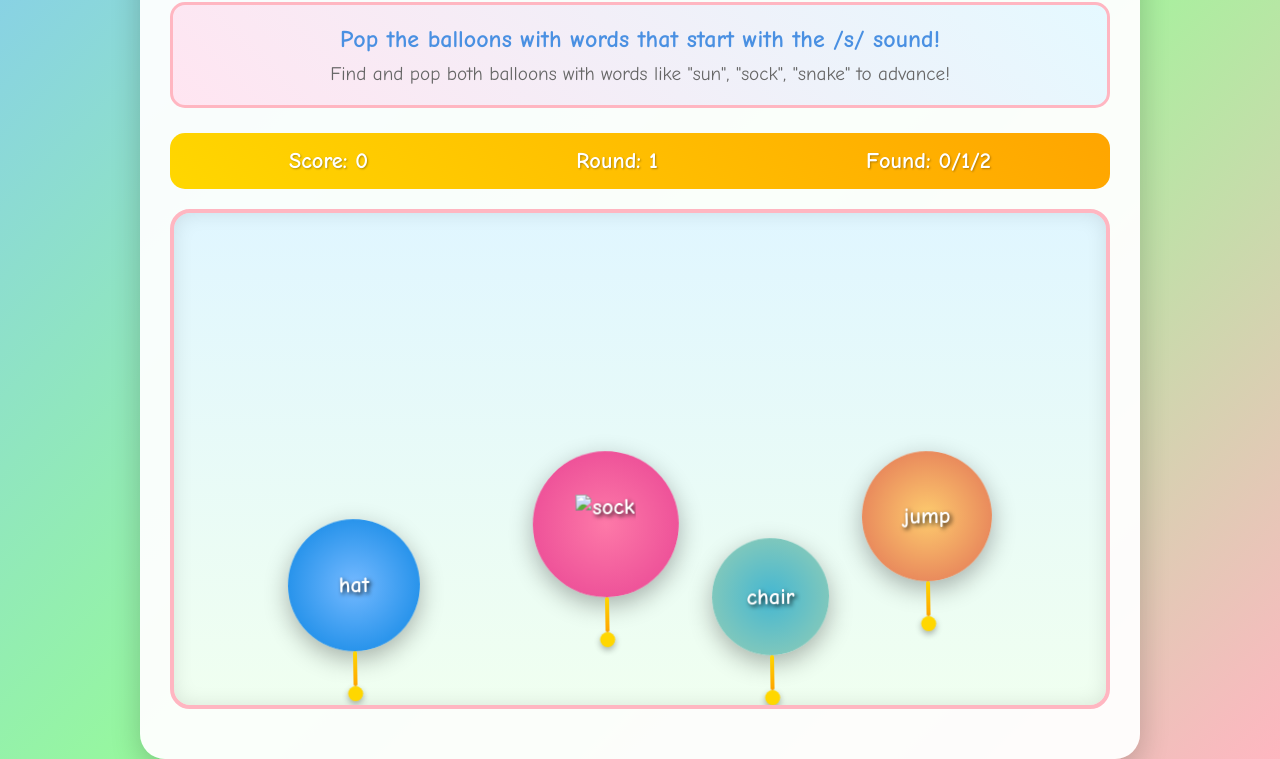
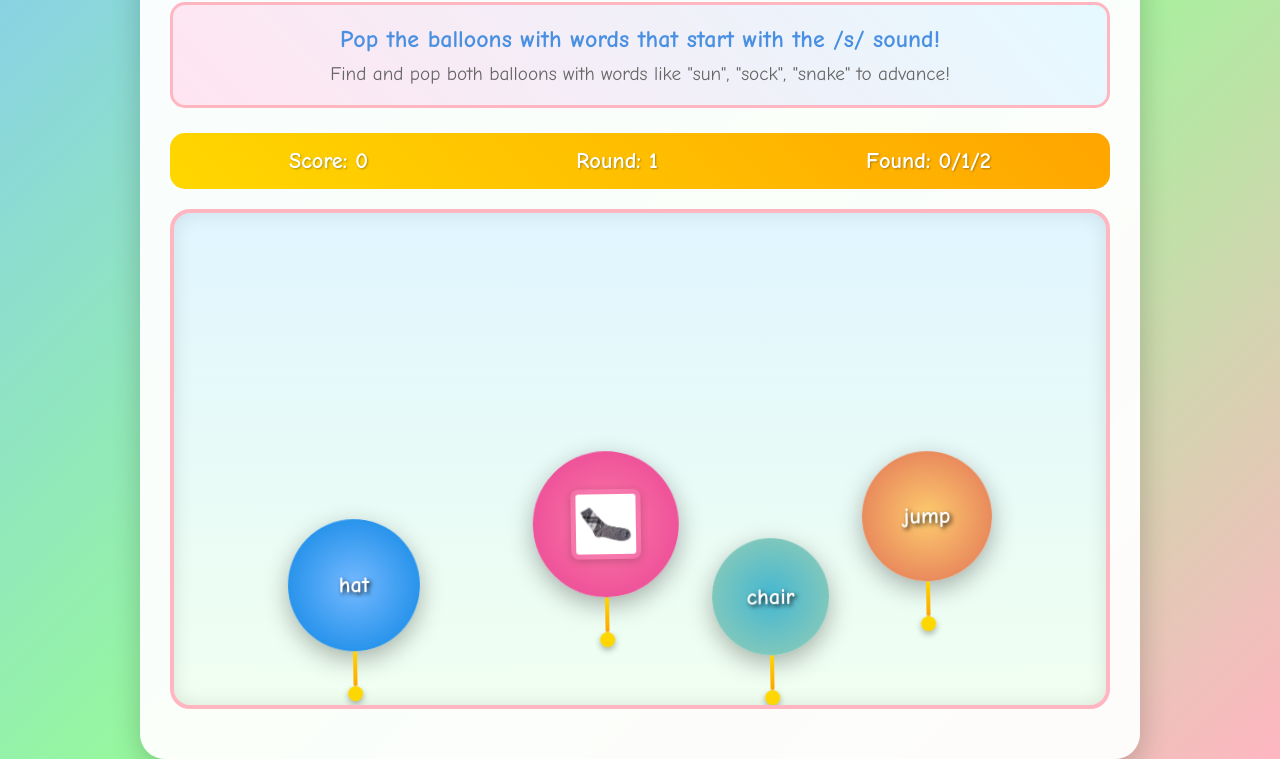
Before and after one commit to Bella-Lee715/Balloon-pop-game, a plain HTML site: page index.html in a window 1280 px wide. Both pictures are taken after a click on the button "Start Game". Shown: the part 96-855 px from the top of the page. Drawn offline with Linux system fonts and the light colour scheme.

Commit message:
Fix: use .jpg images for correct answers and limit to 1 correct balloon per round

```diff
--- a/script.js
+++ b/script.js
@@ -19,8 +19,8 @@ class InteractivePhonicsBalloonPopGame {
     // Phonics words - some start with /s/ sound, some don't
     this.words = [
       // Words that start with /s/ sound (should pop)
-      { word: "sun", startsWithS: true, img: "images/sun.png" },
-      { word: "sock", startsWithS: true, img: "images/sock.png" },
+      { word: "sun", startsWithS: true, img: "images/sun.jpg" },
+      { word: "sock", startsWithS: true, img: "images/sock.jpg" },
       { word: "snake", startsWithS: true },
       { word: "star", startsWithS: true },
       { word: "sail", startsWithS: true },
@@ -32,7 +32,7 @@ class InteractivePhonicsBalloonPopGame {
       { word: "sink", startsWithS: true },
       { word: "soap", startsWithS: true },
       { word: "sail", startsWithS: true },
-      { word: "sock", startsWithS: true, img: "images/sock.png" },
+      { word: "sock", startsWithS: true, img: "images/sock.jpg" },
       { word: "soup", startsWithS: true },
 
       // Words that don't start with /s/ sound (should not pop)
--- a/style.css
+++ b/style.css
@@ -79,13 +79,17 @@ h1 {
 
 /* Balloon image styling */
 .balloon-img {
-  width: 60px;
-  height: 60px;
+  width: 70px;
+  height: 70px;
   object-fit: contain;
   display: block;
   margin: 0 auto;
   position: relative;
   z-index: 1;
+  border-radius: 8px;
+  background: rgba(255, 255, 255, 0.1);
+  padding: 5px;
+  box-shadow: 0 2px 8px rgba(0, 0, 0, 0.2);
 }
 
 /* Ensure balloons with images maintain proper text alignment */
```
